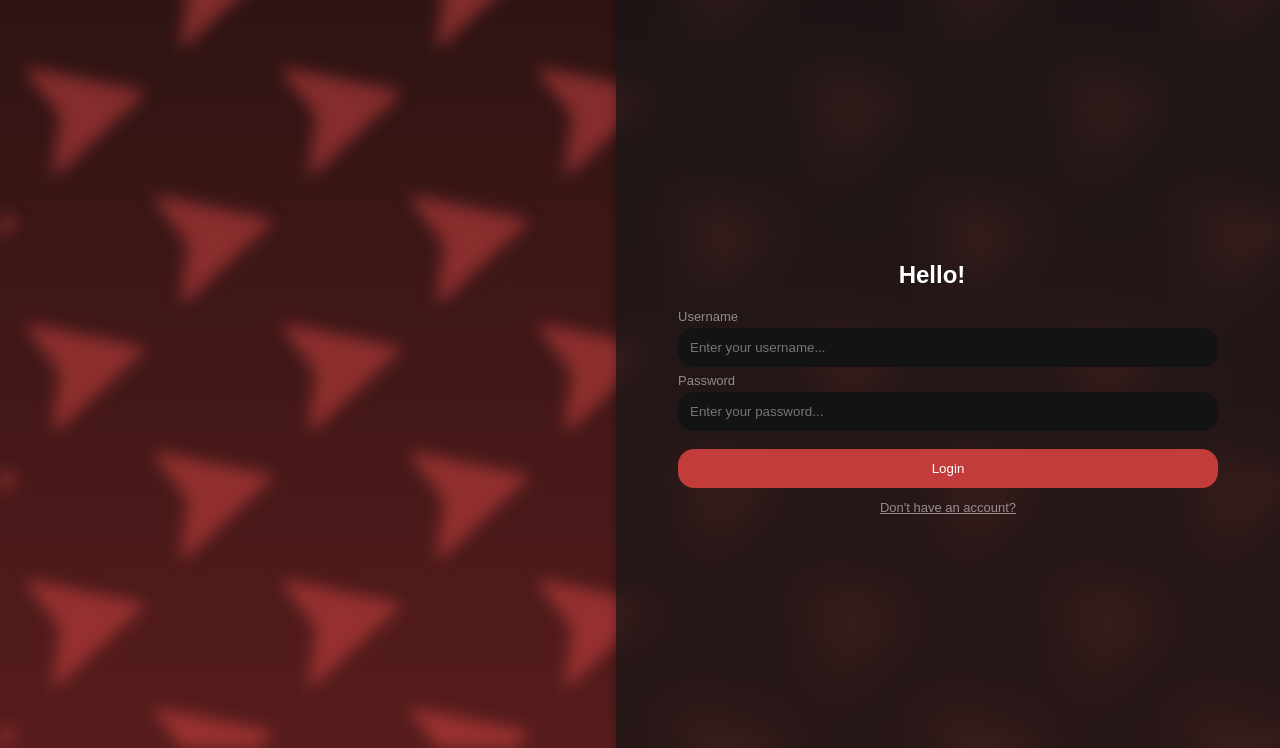
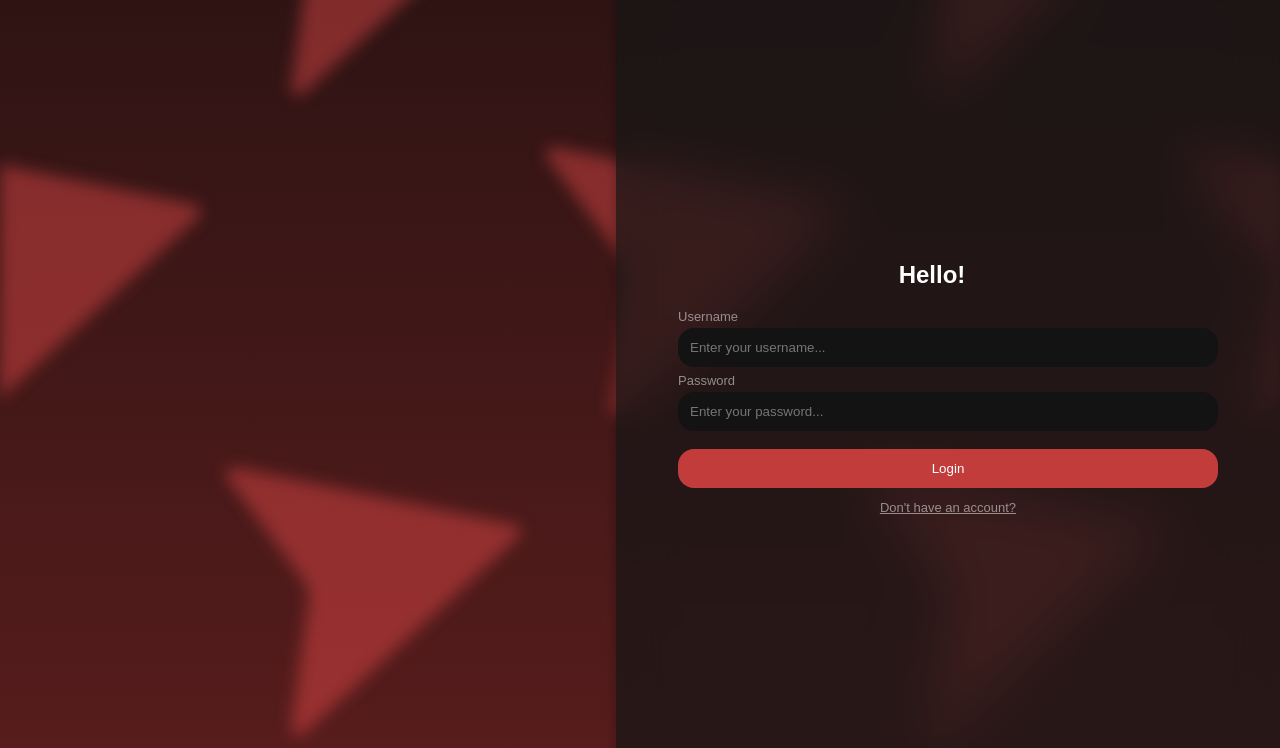
Before and after one commit to maelink-communications/client, a plain HTML site: page index.html in a window 1280 px wide. Shown: the part 52-800 px from the top of the page. Drawn offline with Linux system fonts and the light colour scheme; a web font is replaced by a local one.

Commit message:
make them bigger

```diff
--- a/style.css
+++ b/style.css
@@ -38,7 +38,7 @@ body {
     width: 100%;
     height: 100%;
     background: url('static/PATTERN.png') repeat;
-    background-size: 20%;
+    background-size: 50%;
     filter: blur(8px);
     animation: pan 60s infinite linear;
     z-index: -1;
```
Also changed, not shown: home.html (+1 -1 lines).
